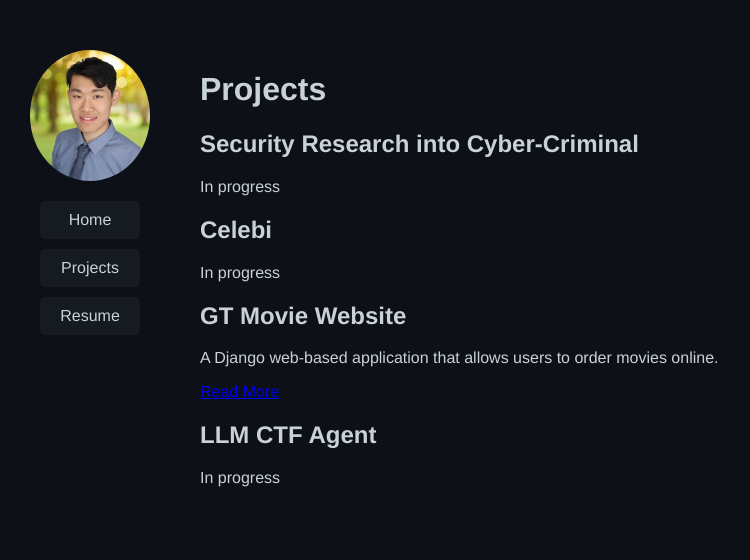
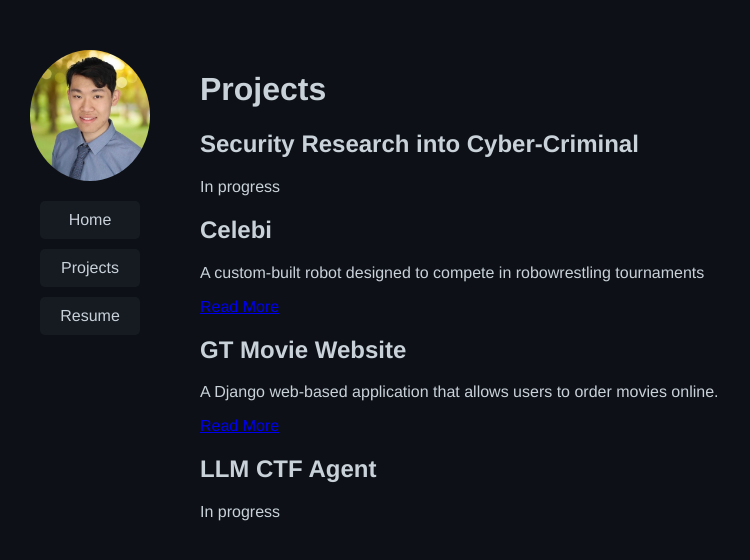
Before and after one commit to KevinYinGithub/KY.github.io, a Jekyll site: the page built from projects.md, in a window 1280 px wide. Shown: the top 560 px of the page, without its empty margins (0-750 px from the left). Built offline with Jekyll 4.4.1, drawn with Linux system fonts in a browser that asks for light colours.

Commit message:
Update projects.md

```diff
--- a/projects.md
+++ b/projects.md
@@ -11,8 +11,10 @@ In progress
 
 
 ## Celebi
-In progress
-
+A custom-built robot designed to compete in robowrestling tournaments
+<div style="margin-top:15px;">
+  <a href="{{ '/projects/robot/' | relative_url }}">Read More</a>
+</div>
 
 
 ## GT Movie Website
```
